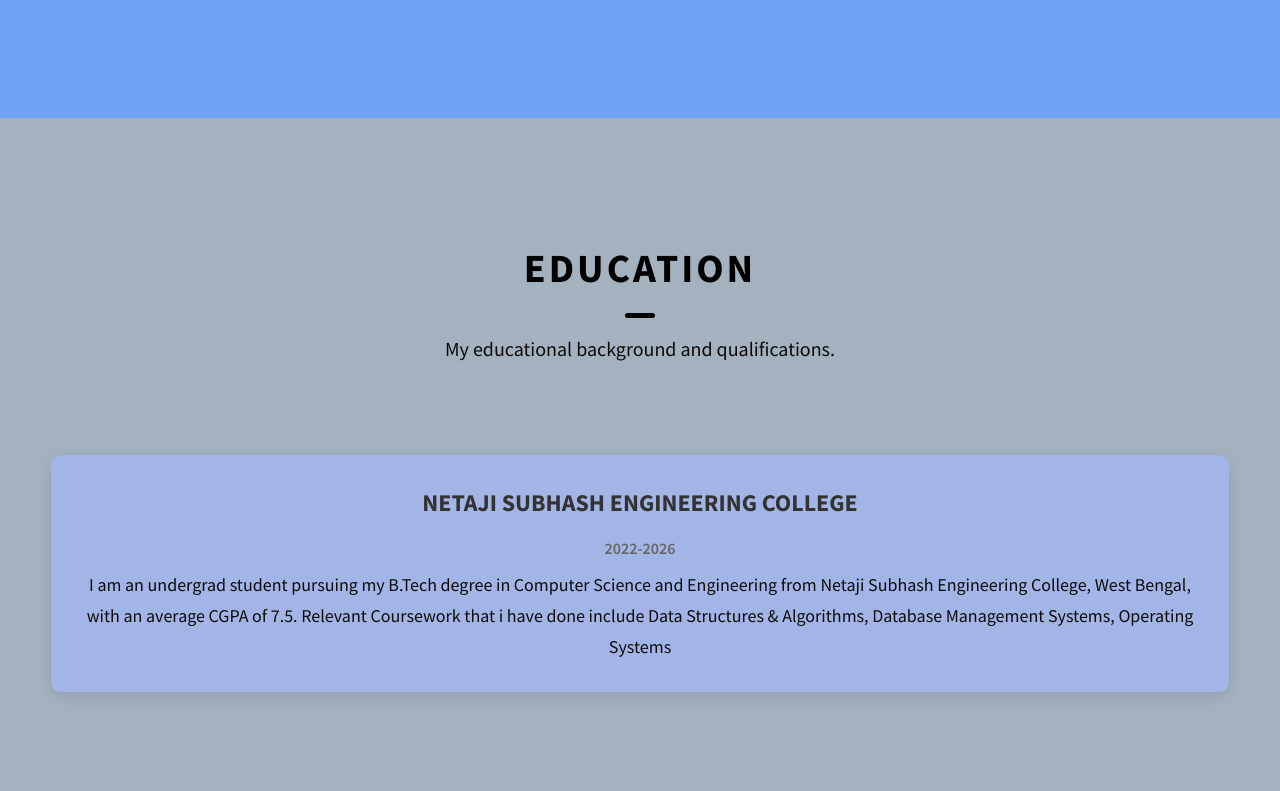
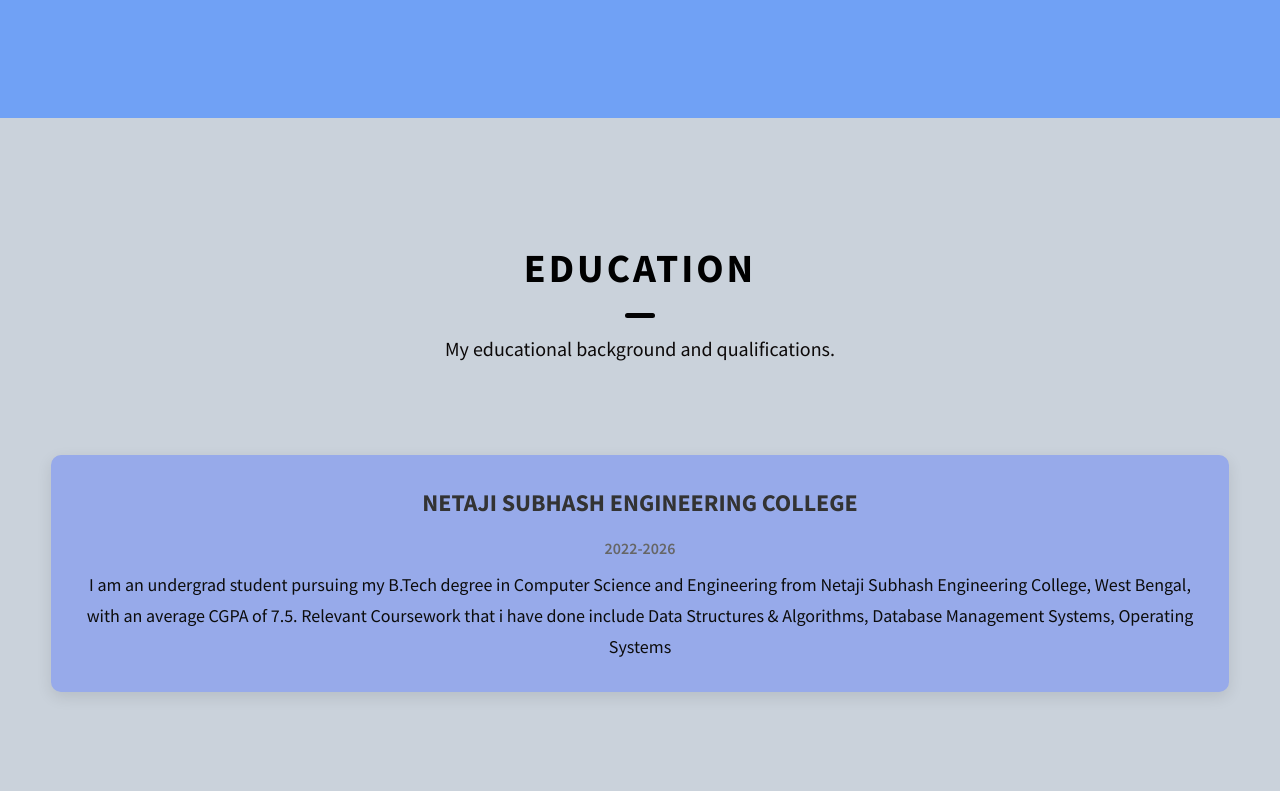
Before and after one commit to soumyajit73/Portfolio_Soumyajit, a website: page index.html in a window 1280 px wide. Shown: the part 4169-4960 px from the top of the page. Drawn offline with Linux system fonts and the light colour scheme.

Commit message:
changed color in education part

```diff
--- a/css/style.css
+++ b/css/style.css
@@ -514,13 +514,13 @@
 
 /* Add a color highlight effect */
 .projects__row:hover {
-  background-color: #bec5da; /* Slightly Darker on Hover */
+  background-color: #afb4c1; /* Slightly Darker on Hover */
   transition: background-color 0.3s ease-in-out;
 }
 
 /* Education Section Styles */
 .education {
-  background: #a4b2c0; /* Light background color */
+  background: #cad2db; /* Light background color */
   padding: 12rem 0;
 }
 
@@ -543,7 +543,7 @@
 }
 
 .education__item {
-  background: #a3b5e7;
+  background: #97aaea;
   padding: 3rem;
   border-radius: 10px;
   box-shadow: 0 5px 15px rgba(0, 0, 0, 0.1);
```
